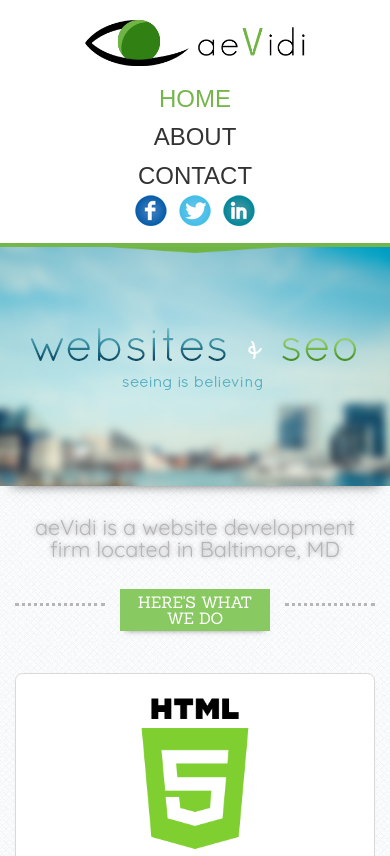
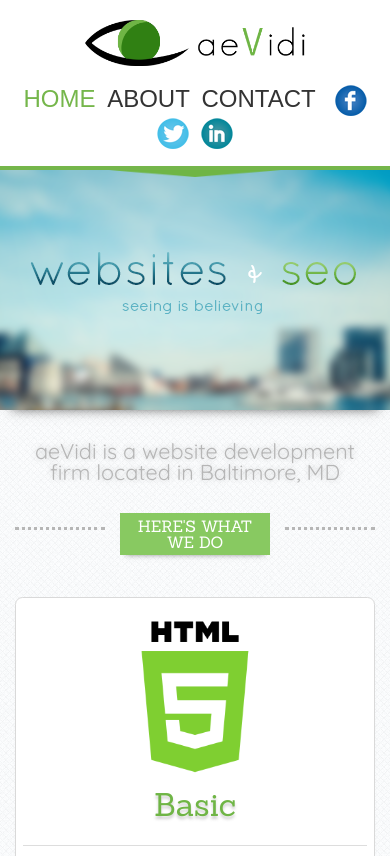
Before and after one commit to extraspicy12/aevidi, a PHP site: page / in a window 390 px wide. Shown: the top 856 px of the page. Run offline with PHP 8.4, Linux system fonts and the light colour scheme; some libraries are stand-ins or nearby versions; some web fonts are replaced.

Commit message:
Made navbar horizontal on mobile again
Also fixed social icons so they all line up on the bottom

```diff
--- a/aevidicom/css/custom.css
+++ b/aevidicom/css/custom.css
@@ -186,7 +186,7 @@ a:hover {
 	font-family: 'Quicksand', sans-serif, helvetica;
 	color: #B6B6B6;
 	font-size: 1.75em;
-	text-shadow: 0 0 5px rgba(0,0,0,.35);
+	text-shadow: 0 0 6px rgba(0,0,0,.2);
 }
 
 #about-our-team h3 {
@@ -851,7 +851,7 @@ footer.footer {
 }
 
 @media (max-width: 450px) {
-	.nav-link:nth-child(1), .nav-link:nth-child(2), .nav-link:nth-child(3) {width:100%;}
+/* 	.nav-link:nth-child(1), .nav-link:nth-child(2), .nav-link:nth-child(3) {width:100%;} */
 	#home-hero {
 		height: 248px;
 		background-image: url(../img/hero-450.png);
--- a/aevidicom/includes/header.php
+++ b/aevidicom/includes/header.php
@@ -32,9 +32,11 @@
 						<li class="nav-link" id="menu-home"><a href="/">HOME</a></li>
 						<li class="nav-link" id="menu-about"><a href="about.php">ABOUT</a></li>
 						<li class="nav-link"><a class="scroll" href="#contact-us">CONTACT</a></li>
-						<li class="nav-link"><a class="social-icons" target="_blank" href="https://www.facebook.com/aevidi"><img src="img/fb-round.png" alt="fb-icon"></a></li>
-						<li class="nav-link"><a class="social-icons" target="_blank" href="https://twitter.com/aevidiweb"><img src="img/twitter-round.png" alt="tw-icon"></a></li>
-						<li class="nav-link"><a class="social-icons" target="_blank" href="https://www.linkedin.com/company/aevidi"><img src="img/linkedin-round.png" alt="li-icon"></a></li>
+						<li class="nav-icons nav-link">
+							<li class="nav-link"><a class="social-icons" target="_blank" href="https://www.facebook.com/aevidi"><img src="img/fb-round.png" alt="fb-icon"></a></li>
+							<li class="nav-link"><a class="social-icons" target="_blank" href="https://twitter.com/aevidiweb"><img src="img/twitter-round.png" alt="tw-icon"></a></li>
+							<li class="nav-link"><a class="social-icons" target="_blank" href="https://www.linkedin.com/company/aevidi"><img src="img/linkedin-round.png" alt="li-icon"></a></li>
+						</li>
 					</ul>
 				</div>
 			</div>
```
Also changed, not shown: 2 other files.
